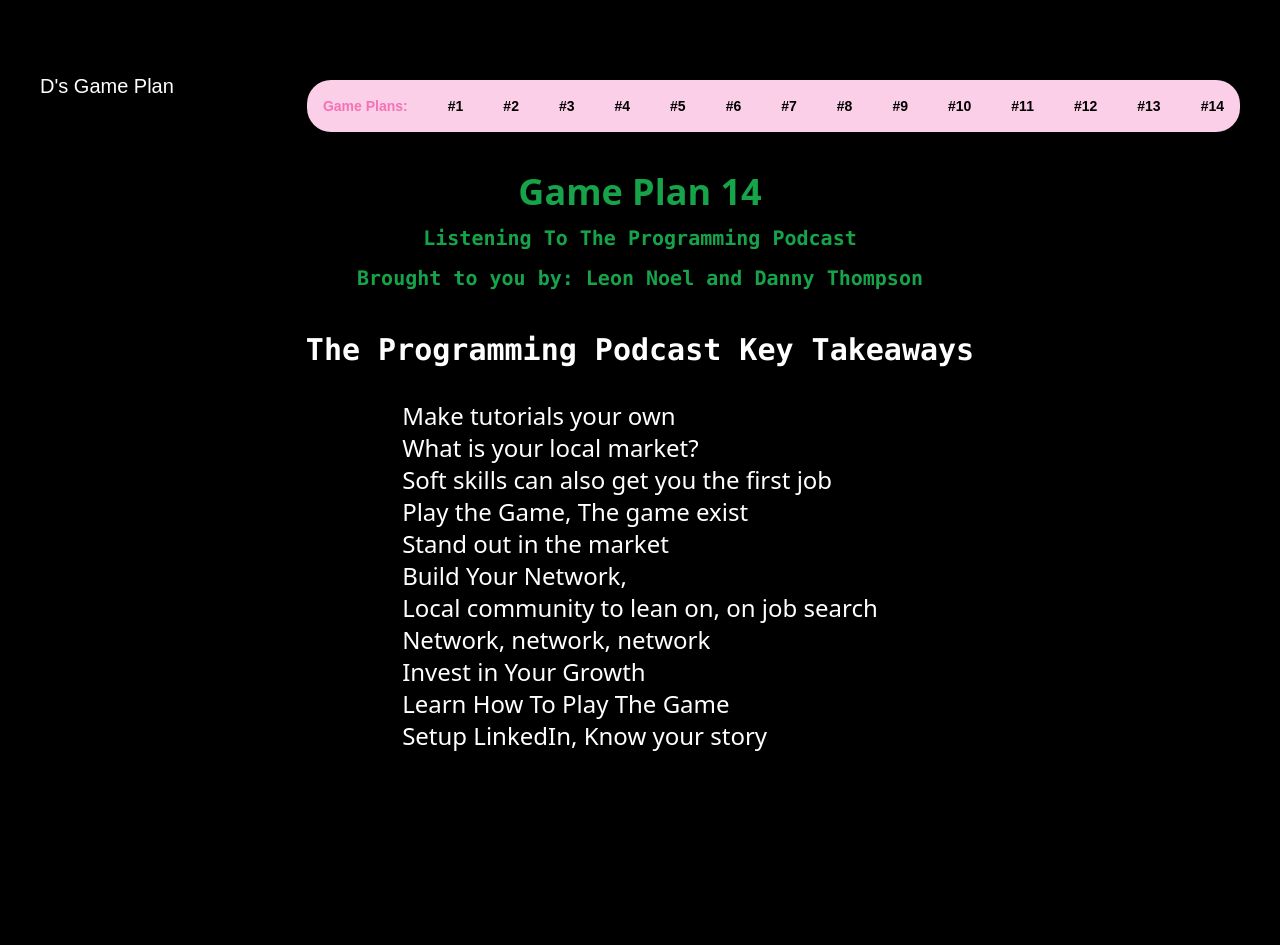
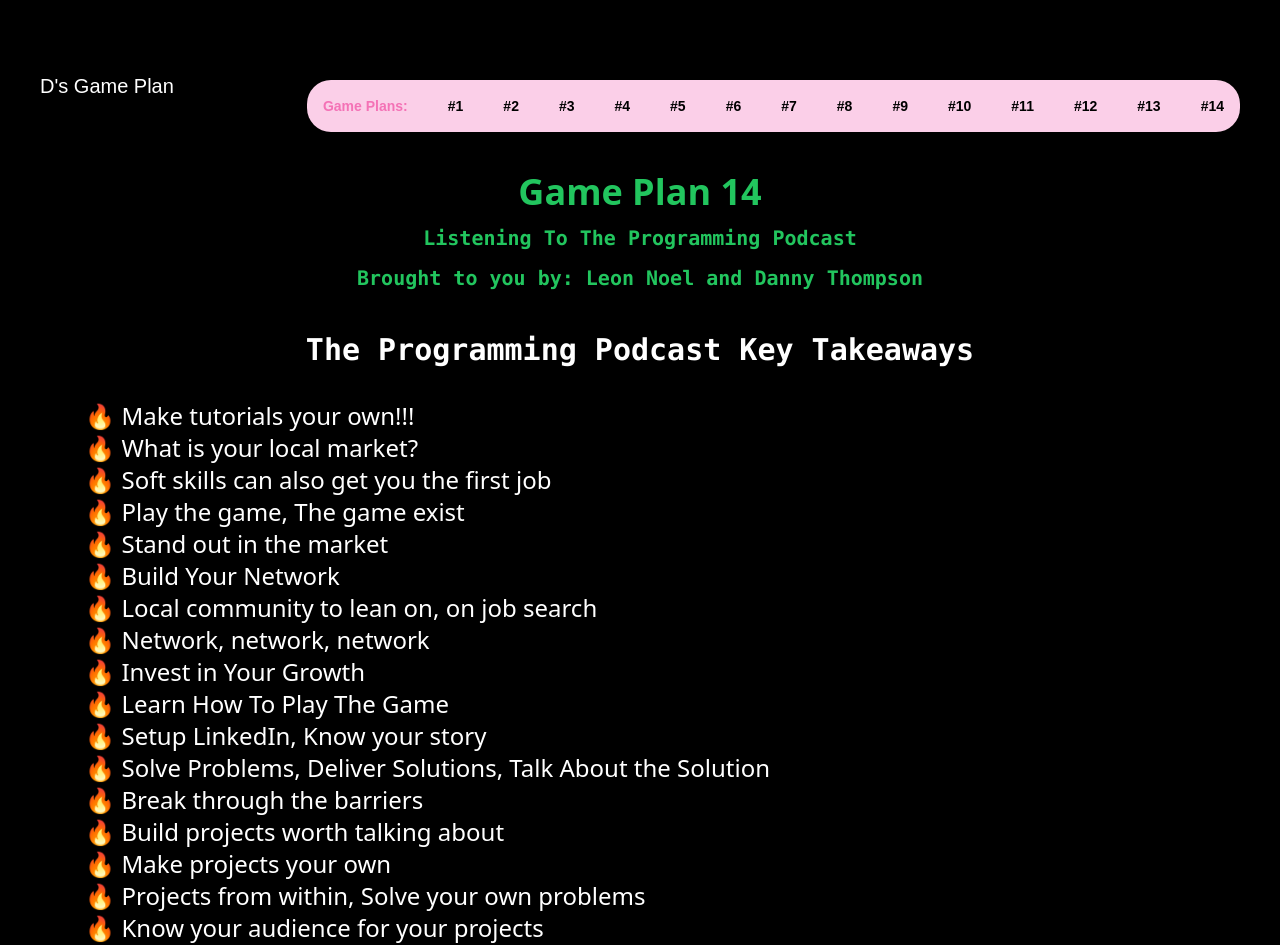
Before and after one commit to Davonne007-TX/game-plan, a React (Vite) app: page /gamePlan14 in a window 1280 px wide. Shown: the top 945 px of the page. Before the commit the page ends 800 px from the top, so only its background shows below. Built offline with nearby package versions, Linux system fonts and the light colour scheme; a web font is replaced by a local one.

Commit message:
add more key takeaways

```diff
--- a/src/components/Fourteen/GamePlan14.jsx
+++ b/src/components/Fourteen/GamePlan14.jsx
@@ -3,7 +3,7 @@ import Podcast1 from "./podcast1";
 function GamePlan14() {
   return (
     <>
-      <h2 className="text-green-600 text-center font-bold text-2xl md:text-3xl lg:text-4xl mb-10  ">
+      <h2 className="text-green-500 text-center font-bold text-2xl md:text-3xl lg:text-4xl mb-10  ">
         Game Plan 14 <br />
         <span className="text-xl font-mono">
           Listening To The Programming Podcast <br />
--- a/src/components/Fourteen/Podcast1.jsx
+++ b/src/components/Fourteen/Podcast1.jsx
@@ -1,12 +1,12 @@
 export default function Podcast1() {
   const keyPoints = [
-    { point: "Make tutorials your own", id: 1 },
+    { point: "Make tutorials your own!!!", id: 1 },
     { point: "What is your local market?", id: 2 },
     { point: "Soft skills can also get you the first job", id: 3 },
-    { point: "Play the Game, The game exist", id: 4 },
+    { point: "Play the game, The game exist", id: 4 },
     { point: "Stand out in the market", id: 5 },
     {
-      point: "Build Your Network,",
+      point: "Build Your Network",
       id: 6,
     },
     {
@@ -16,24 +16,37 @@ export default function Podcast1() {
     { point: "Network, network, network", id: 8 },
     { point: "Invest in Your Growth", id: 9 },
     { point: "Learn How To Play The Game", id: 10 },
-    { point: "Setup LinkedIn, Know your story" },
-    { point: "" },
-    { point: "" },
-    { point: "" },
-    { point: "" },
-    { point: "" },
-    { point: "" },
+    { point: "Setup LinkedIn, Know your story", id: 11 },
+    {
+      point: "Solve Problems, Deliver Solutions, Talk About the Solution",
+      id: 12,
+    },
+    { point: "Break through the barriers", id: 13 },
+    { point: "Build projects worth talking about", id: 14 },
+    { point: "Make projects your own", id: 15 },
+    { point: "Projects from within, Solve your own problems", id: 16 },
+    { point: "Know your audience for your projects", id: 17 },
+    { point: "Freelance Projects, Passion Projects", id: 18 },
+    {
+      point: "Be more detailed on Experience Section, What did you do?",
+      id: 19,
+    },
+    {
+      point:
+        "Make first and second point on Resume a home run so recruiters keep reading, Peak their curiosity ",
+      id: 20,
+    },
   ];
   return (
     <>
-      <section className="text-white flex flex-col justify-center items-center m-0">
+      <section className="text-white flex flex-col justify-center items-center m-0 mb-20">
         <h2 className="font-bold text-3xl font-mono">
           The Programming Podcast Key Takeaways
         </h2>
 
-        <ul className="mt-8 text-2xl">
+        <ul className="mt-8 text-2xl ml-10">
           {keyPoints.map((points) => (
-            <li key={points.id}>{points.point}</li>
+            <li key={points.id}>🔥 {points.point}</li>
           ))}
         </ul>
       </section>
```
